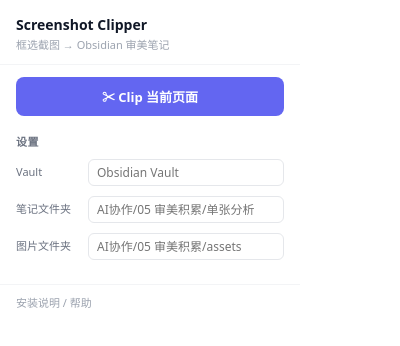
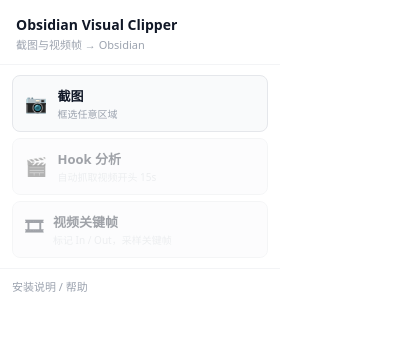
Before and after one commit to echore/visual-clipper, a browser extension: page extension/popup.html in a window 400 px wide. Drawn offline with Linux system fonts and the light colour scheme.

Commit message:
feat: rebuild popup with 3-mode UI

```diff
--- a/extension/popup.html
+++ b/extension/popup.html
@@ -4,64 +4,79 @@
   <meta charset="utf-8">
   <style>
     * { box-sizing: border-box; margin: 0; padding: 0; }
-    body { width: 300px; font: 13px/1.5 system-ui, sans-serif; color: #1f2937; background: #fff; }
+    body { width: 280px; font: 13px/1.5 system-ui, sans-serif; color: #1f2937; background: #fff; }
 
     .header { padding: 14px 16px 10px; border-bottom: 1px solid #f3f4f6; }
     .header h1 { font-size: 14px; font-weight: 600; color: #111827; }
     .header p  { font-size: 11px; color: #9ca3af; margin-top: 2px; }
 
-    #clip-btn {
-      display: block; width: calc(100% - 32px); margin: 12px 16px;
-      padding: 10px; background: #6366f1; color: #fff; border: none;
-      border-radius: 8px; font: 600 13px system-ui; cursor: pointer;
+    .modes { padding: 10px 12px; display: flex; flex-direction: column; gap: 6px; }
+
+    .mode-btn {
+      display: flex; align-items: center; gap: 10px;
+      width: 100%; padding: 10px 12px;
+      background: #f9fafb; border: 1px solid #e5e7eb;
+      border-radius: 8px; cursor: pointer;
+      font: 600 13px system-ui; color: #111827;
+      text-align: left; transition: background .15s;
     }
-    #clip-btn:hover { background: #4f46e5; }
-    #clip-btn:disabled { background: #a5b4fc; cursor: not-allowed; }
+    .mode-btn:hover:not(:disabled) { background: #ede9fe; border-color: #a5b4fc; }
+    .mode-btn:disabled { opacity: 0.4; cursor: not-allowed; }
+    .mode-btn.active { background: #ede9fe; border-color: #6366f1; color: #4338ca; }
 
-    .section-title { padding: 6px 16px 4px; font-size: 11px; font-weight: 600;
-      color: #6b7280; text-transform: uppercase; letter-spacing: .05em; }
+    .mode-btn .icon { font-size: 18px; flex-shrink: 0; }
+    .mode-btn .label { display: flex; flex-direction: column; gap: 1px; }
+    .mode-btn .title { font-weight: 600; }
+    .mode-btn .sub { font-size: 10px; color: #9ca3af; font-weight: 400; }
+    .mode-btn:disabled .sub { color: #d1d5db; }
 
-    .setting-row { display: flex; align-items: center; gap: 8px; padding: 5px 16px; }
-    .setting-row label { font-size: 11px; color: #6b7280; flex-shrink: 0; width: 64px; }
-    .setting-row input {
-      flex: 1; border: 1px solid #e5e7eb; border-radius: 6px;
-      padding: 4px 8px; font: 12px system-ui; color: #111827;
+    #keyframe-hint {
+      font-size: 11px; color: #6366f1; padding: 2px 12px 6px;
+      display: none;
     }
-    .setting-row input:focus { outline: none; border-color: #6366f1; }
 
-    #save-hint { font-size: 11px; color: #6366f1; opacity: 0;
-      transition: opacity .3s; padding: 2px 16px 0; }
-    #settings-error { font-size: 11px; color: #ef4444; padding: 2px 16px 6px;
+    #error-msg { font-size: 11px; color: #ef4444; padding: 4px 12px 8px;
       display: none; line-height: 1.4; }
 
-    .footer { padding: 8px 16px; border-top: 1px solid #f3f4f6; }
+    .footer { padding: 8px 12px; border-top: 1px solid #f3f4f6; }
     .footer a { font-size: 11px; color: #9ca3af; text-decoration: none; }
     .footer a:hover { color: #6366f1; }
   </style>
 </head>
 <body>
   <div class="header">
-    <h1>Screenshot Clipper</h1>
-    <p>框选截图 → Obsidian 审美笔记</p>
+    <h1>Obsidian Visual Clipper</h1>
+    <p>截图与视频帧 → Obsidian</p>
   </div>
 
-  <button id="clip-btn">✂ Clip 当前页面</button>
+  <div class="modes">
+    <button class="mode-btn" id="btn-screenshot">
+      <span class="icon">📷</span>
+      <span class="label">
+        <span class="title">截图</span>
+        <span class="sub">框选任意区域</span>
+      </span>
+    </button>
 
-  <div class="section-title">设置</div>
-  <div class="setting-row">
-    <label for="vault_name">Vault</label>
-    <input id="vault_name" type="text" placeholder="Obsidian Vault">
+    <button class="mode-btn" id="btn-hook" disabled>
+      <span class="icon">🎬</span>
+      <span class="label">
+        <span class="title">Hook 分析</span>
+        <span class="sub">自动抓取视频开头 15s</span>
+      </span>
+    </button>
+
+    <button class="mode-btn" id="btn-keyframe" disabled>
+      <span class="icon">🎞</span>
+      <span class="label">
+        <span class="title">视频关键帧</span>
+        <span class="sub">标记 In / Out，采样关键帧</span>
+      </span>
+    </button>
   </div>
-  <div class="setting-row">
-    <label for="notes_folder">笔记文件夹</label>
-    <input id="notes_folder" type="text" placeholder="AI协作/05 审美积累/单张分析">
-  </div>
-  <div class="setting-row">
-    <label for="assets_folder">图片文件夹</label>
-    <input id="assets_folder" type="text" placeholder="AI协作/05 审美积累/assets">
-  </div>
-  <div id="save-hint">已保存</div>
-  <div id="settings-error"></div>
+
+  <div id="keyframe-hint"></div>
+  <div id="error-msg"></div>
 
   <div class="footer">
     <a id="open-welcome" href="#">安装说明 / 帮助</a>
```
